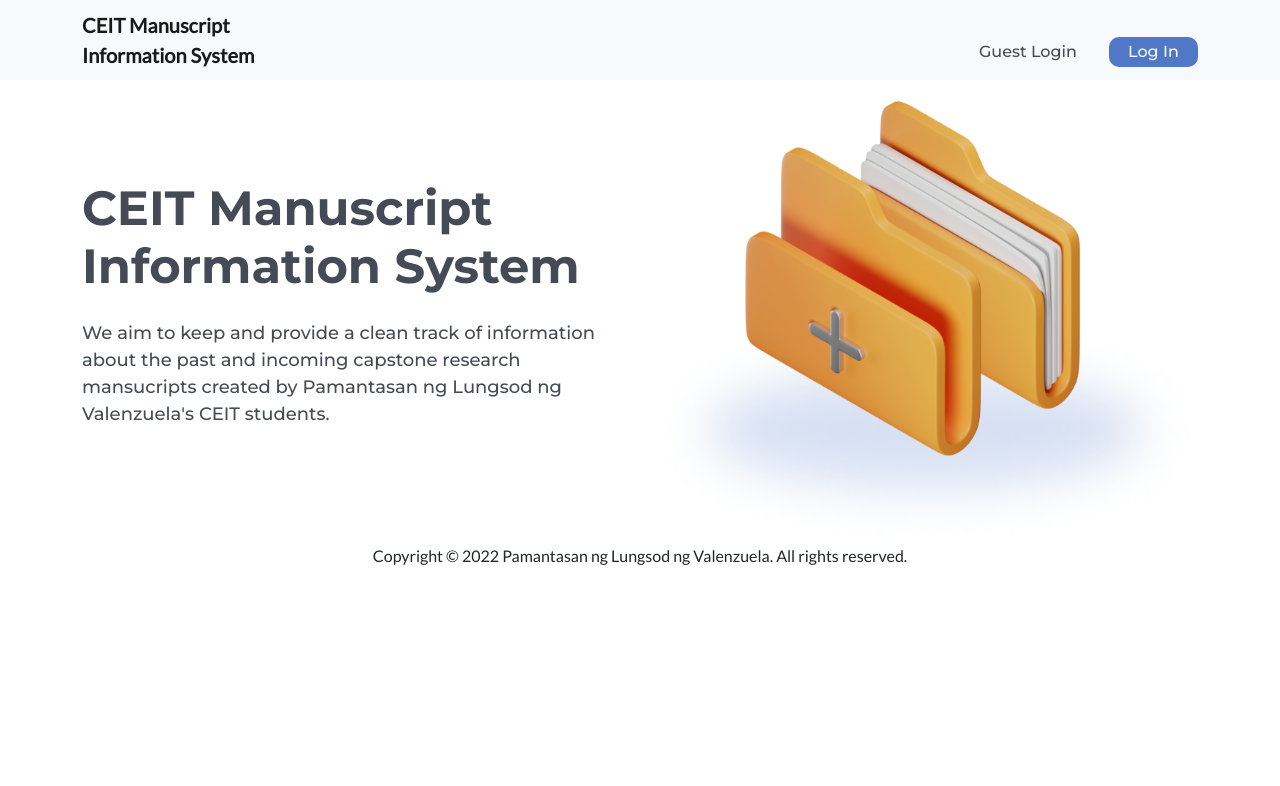
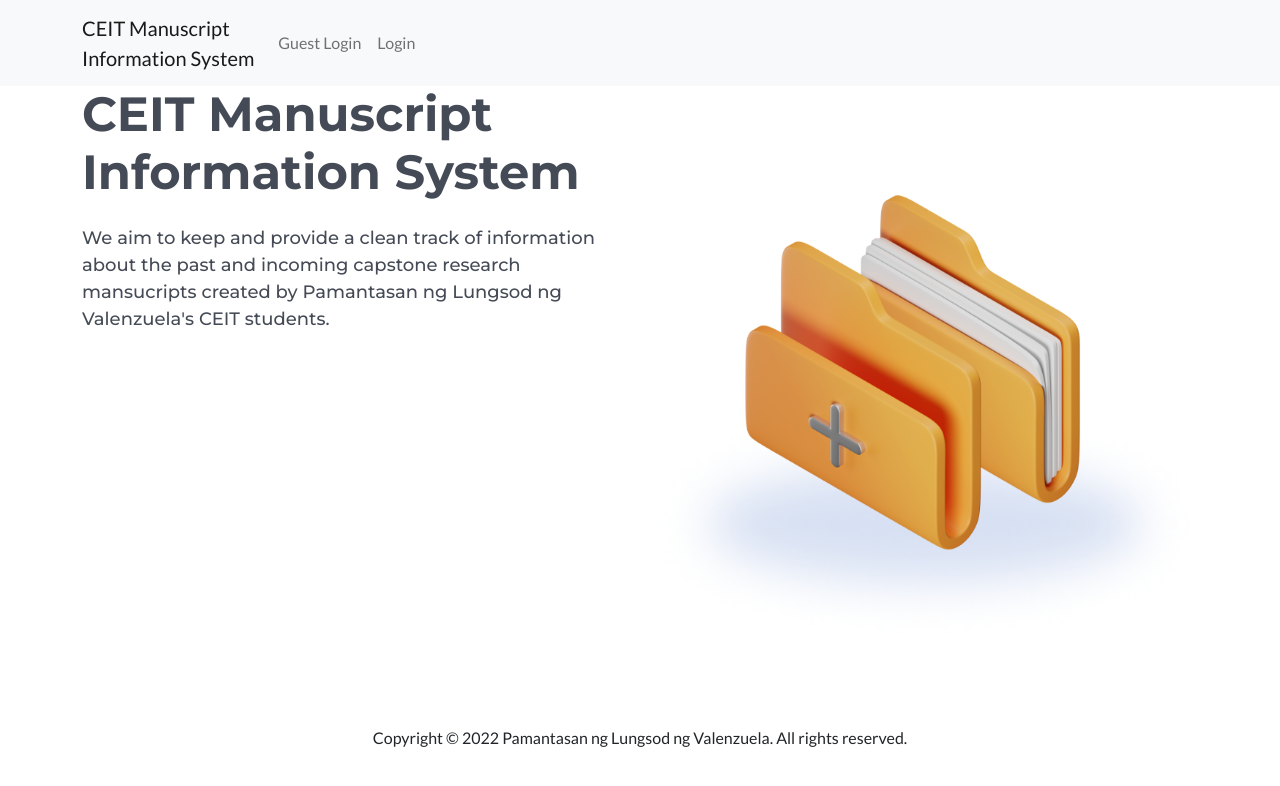
Before and after one commit to ijohnpaul2000/research-sys-sql, a React (Create React App) app in the folder client/: page / in a window 1280 px wide. Shown: the top 786 px of the page. Built offline with nearby package versions, Linux system fonts and the light colour scheme.

Commit message:
re: layout

```diff
--- a/client/src/Components/Footer.js
+++ b/client/src/Components/Footer.js
@@ -5,12 +5,7 @@
   const year = date.getFullYear();
   return (
     <Container fluid="md">
-      <div
-        className="footer_container d-flex
-      justify-content-center
-      justify-content-sm-center
-      "
-      >
+      <div className="footer_container">
         Copyright &copy; {year} Pamantasan ng Lungsod ng Valenzuela. All rights
         reserved.
       </div>
--- a/client/src/Components/NavigationBar.js
+++ b/client/src/Components/NavigationBar.js
@@ -3,29 +3,43 @@
 import { Link } from "react-router-dom";
 const Navigationbar = () => {
   return (
-    <Navbar bg="light" expand="sm" className="navbar-container">
-      <Container fluid="md">
-        <Link to="/" className="brand">
-          <Navbar.Brand>
-            CEIT Manuscript <br />
-            Information System
-          </Navbar.Brand>
-        </Link>
+    // <Navbar bg="light" expand="sm" className="navbar-container">
+    //   <Container fluid="md">
+    //     <Link to="/" className="brand">
+    //       <Navbar.Brand>
+    //         CEIT Manuscript <br />
+    //         Information System
+    //       </Navbar.Brand>
+    //     </Link>
 
-        <Navbar.Toggle className="navbar-toggler" />
+    //     <Navbar.Toggle className="navbar-toggler" />
 
-        <Navbar.Collapse>
-          <Nav className="ms-auto d-flex justify-content-center mt-4 align-items-end align-items-sm-end align-items-md-center align-items-lg-center align-items-xxl-center">
-            <Link
-              to="/guest"
-              className="link link_guest d-flex justify-content-end align-items-end pb-4 pb-sm-0 pb-md-0 pb-lg-0 pb-xxl-0"
-            >
-              Guest Login
-            </Link>
+    //     <Navbar.Collapse>
+    //       <Nav className="ms-auto d-flex justify-content-center mt-4 align-items-end align-items-sm-end align-items-md-center align-items-lg-center align-items-xxl-center">
+    //         <Link
+    //           to="/guest"
+    //           className="link link_guest d-flex justify-content-end align-items-end pb-4 pb-sm-0 pb-md-0 pb-lg-0 pb-xxl-0"
+    //         >
+    //           Guest Login
+    //         </Link>
 
-            <Link to="/login" className="link link_user">
-              Log In
-            </Link>
+    //         <Link to="/login" className="link link_user">
+    //           Log In
+    //         </Link>
+    //       </Nav>
+    //     </Navbar.Collapse>
+    //   </Container>
+    // </Navbar>
+    <Navbar bg="light" expand="lg">
+      <Container>
+        <Navbar.Brand href="">
+          CEIT Manuscript <br /> Information System
+        </Navbar.Brand>
+        <Navbar.Toggle aria-controls="basic-navbar-nav" />
+        <Navbar.Collapse id="basic-navbar-nav">
+          <Nav className="me-auto">
+            <Nav.Link href="/guest">Guest Login</Nav.Link>
+            <Nav.Link href="/login">Login</Nav.Link>
           </Nav>
         </Navbar.Collapse>
       </Container>
--- a/client/src/Pages/Guest.js
+++ b/client/src/Pages/Guest.js
@@ -46,11 +46,6 @@
       }
     });
   };
-
-  useEffect(() => {
-    console.log(guestUsername);
-    console.log(guestPassword);
-  }, [guestUsername, guestPassword]);
 
   return (
     <>
--- a/client/src/Pages/Landing.js
+++ b/client/src/Pages/Landing.js
@@ -9,17 +9,14 @@
       <NavigationBar />
       <Container
         fluid="md"
-        className="container d-flex justify-content-center align-items-center"
+        className="container d-flex justify-content-center align-items-center position-relative"
       >
-        <Row>
+        <Row className="landing">
           <Col
             s={12}
             md={6}
             className="
-            d-flex
-            flex-column
-            justify-content-center
-            align-items-center
+
             "
           >
             <h1 className="title mb-4">CEIT Manuscript Information System</h1>
--- a/client/src/Pages/Login.js
+++ b/client/src/Pages/Login.js
@@ -60,13 +60,13 @@
       <NavigationBar />
       <Container
         fluid="md"
-        className="landing_container d-flex justify-content-center align-items-center"
+        className="guest_container d-flex justify-content-center align-items-center"
       >
         <Row>
           <Col
             sm={12}
             md={6}
-            className=" d-flex flex-column justify-content-center"
+            className="landing_container d-flex flex-column justify-content-center"
           >
             <div className="p-4 box">
               <p className="login">Login</p>
--- a/client/src/Pages/Manuscript.js
+++ b/client/src/Pages/Manuscript.js
@@ -251,12 +251,22 @@
               variant="outlined"
             />
           </Stack>
-          <Container fluid="md" className="manuscript_container">
+          <Container fluid="md" className="manuscript_container p">
             <Row>
               <Col className="manuscript-text mb-4">Manuscript List</Col>
             </Row>
             <Row>
-              <Col className="d-flex justify-content-end align-items-center">
+              <Col className="d-flex justify-content-end align-items-center py-4">
+                <Button
+                  className="mx-4"
+                  onClick={() => {
+                    setShowAddModal(true);
+                    console.log("Add Modal Open");
+                  }}
+                >
+                  Add Thesis
+                  {showAddModal && <CreateThesis />}
+                </Button>
                 <DropdownButton id="dropdown-basic-button" title="Settings">
                   <Dropdown.Item onClick={logoutUser}>Logout</Dropdown.Item>
                   <Dropdown.Item
@@ -278,24 +288,8 @@
                 </DropdownButton>
               </Col>
             </Row>
-            <Row>
-              <Col>
-                <Button>Export Masterlist</Button>
-                <Button>Import Masterlist</Button>
-                <Button>Export PDFs</Button>
-                <Button
-                  onClick={() => {
-                    setShowAddModal(true);
-                    console.log("Add Modal Open");
-                  }}
-                >
-                  Add Thesis
-                  {showAddModal && <CreateThesis />}
-                </Button>
-              </Col>
-            </Row>
           </Container>
-          <div style={{ height: 400, width: "100%" }}>
+          <div style={{ height: 400, width: "100%", padding: "40px" }}>
             <DataGrid
               rows={thesisData}
               columns={columns}
--- a/client/src/sass/components/_footer.scss
+++ b/client/src/sass/components/_footer.scss
@@ -1,3 +1,7 @@
 .footer_container {
-  height: 80px;
+  max-height: 80px;
+  position: sticky;
+  bottom: 0px;
+  display: grid;
+  place-content: center;
 }
--- a/client/src/sass/index.scss
+++ b/client/src/sass/index.scss
@@ -3,3 +3,5 @@
 @import "components/notauthenticated";
 @import "pages/pages";
 @import "pages/login";
+@import "pages/landing";
+@import "components/footer";
--- /dev/null
+++ b/client/src/sass/pages/_landing.scss
@@ -0,0 +1,3 @@
+.landing {
+  min-height: calc(100vh - 160px);
+}
--- a/client/src/sass/pages/_manuscript.scss
+++ b/client/src/sass/pages/_manuscript.scss
@@ -1,14 +1,22 @@
 //Chip Visibility
 .visibleEl {
-    visibility: visible;
+  visibility: visible;
 }
 
 .hiddenEl {
-    visibility: hidden;
+  visibility: hidden;
 }
 
 //Center button group
 .center-btn {
-    display: block;
-    margin: auto;
+  display: block;
+  margin: auto;
 }
+
+.manuscript-text {
+  font-family: "Montserrat";
+  font-size: x-large;
+  font-weight: 500;
+  display: flex;
+  justify-content: center;
+}
```
